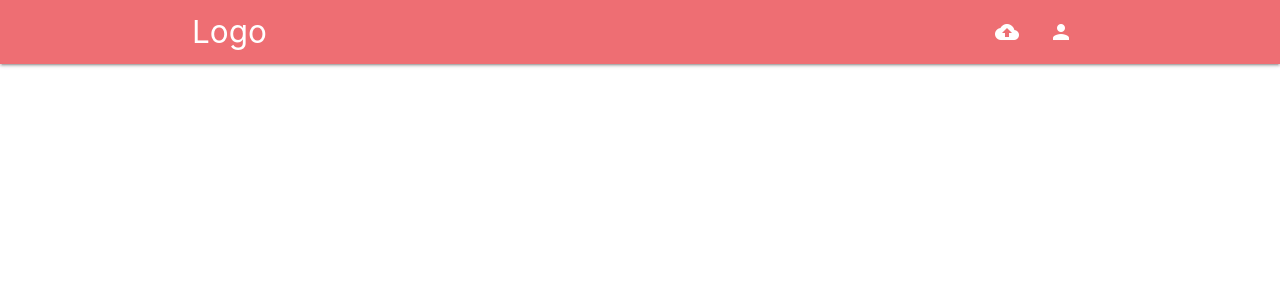
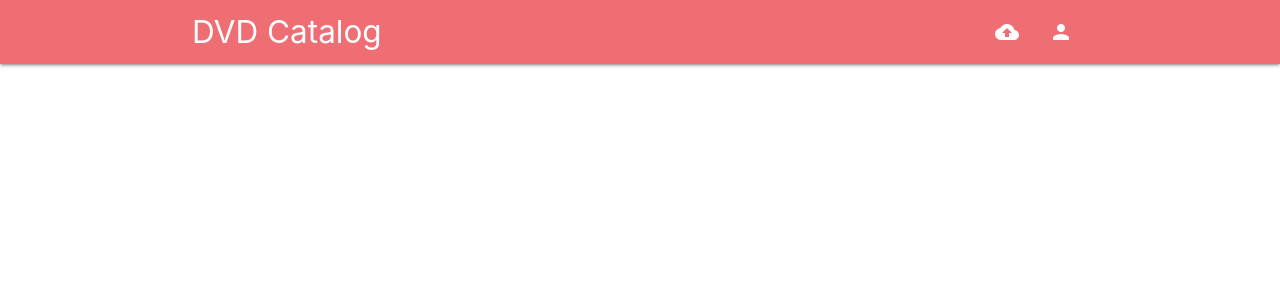
Before and after one commit to lwerner27/movie-catalog, a Vue app: page / in a window 1280 px wide. Shown: the top 300 px of the page. Built offline with nearby package versions, Linux system fonts and the light colour scheme.

Commit message:
updated the app.vue template

```diff
--- a/src/App.vue
+++ b/src/App.vue
@@ -1,6 +1,6 @@
 <template>
   <div>
-    <app-navbar></app-navbar>
+    <app-navbar>DVD Catalog</app-navbar>
   </div>
 </template>
 
--- a/src/components/AppNavbar.vue
+++ b/src/components/AppNavbar.vue
@@ -2,7 +2,7 @@
     <div>
         <nav>
             <div class="nav-wrapper container">
-                <a href="#!" class="brand-logo">Logo</a>
+                <a href="#!" class="brand-logo"><slot></slot></a>
                 <a href="#" data-target="mobile-demo" class="sidenav-trigger"><i class="material-icons">menu</i></a>
                 <ul class="right hide-on-med-and-down">
                     <li><a href="#"><i class="large material-icons">cloud_upload</i></a></li>
```
